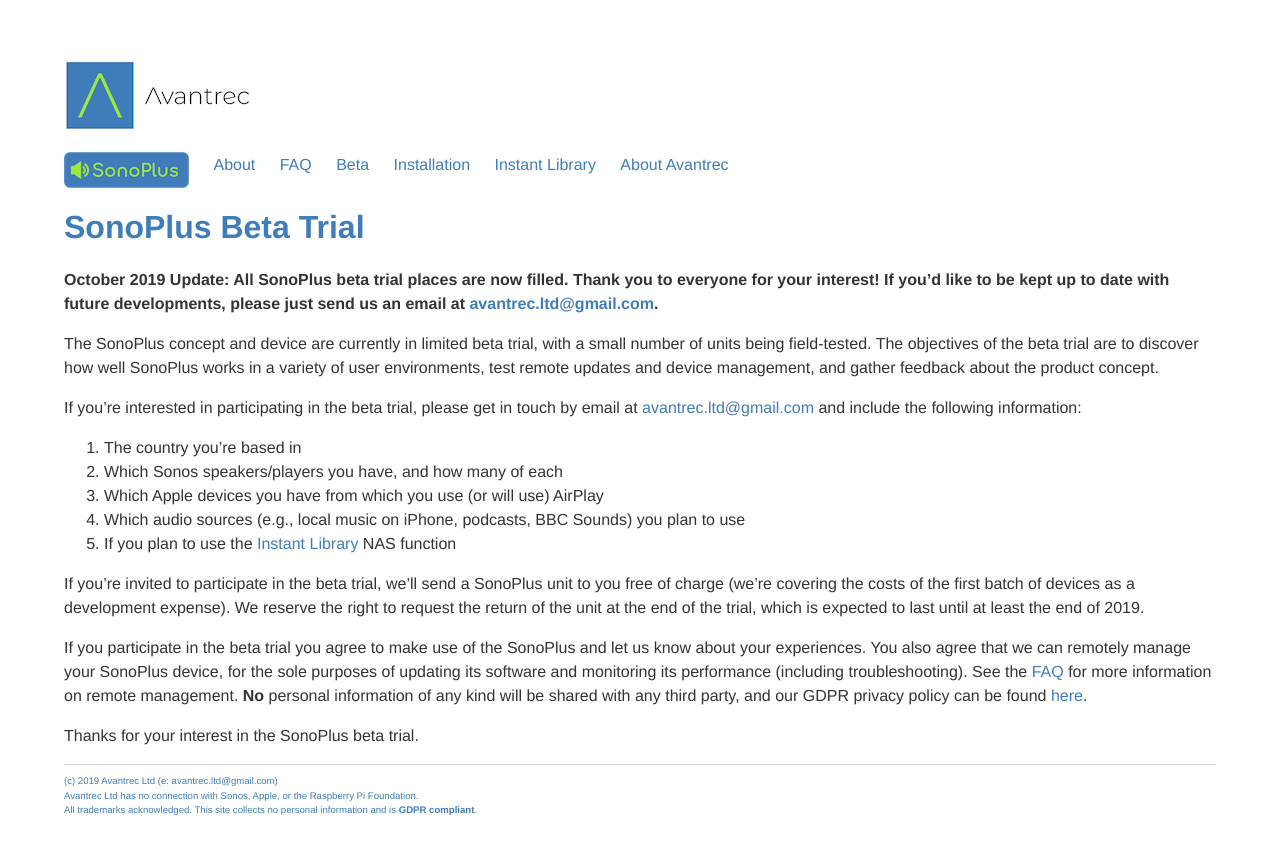
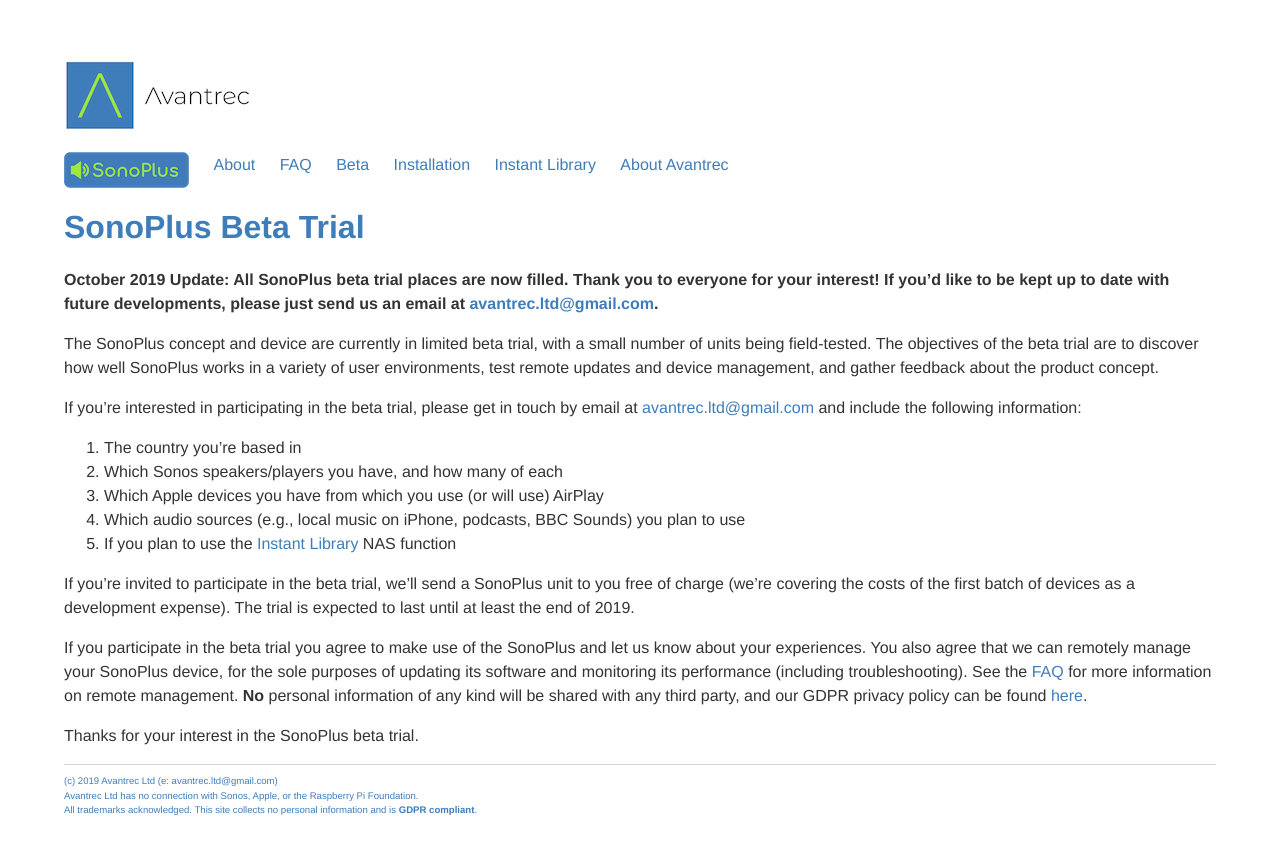
Before and after one commit to avantrec/avantrec.github.io, a Jekyll site: the page built from sonoplus/beta.md, in a window 1280 px wide. Shown: the top 854 px of the page. Built offline with Jekyll 4.4.1, drawn with Linux system fonts in a browser that asks for light colours.

Commit message:
Remove mention of returning the beta trial units.

```diff
--- a/sonoplus/beta.md
+++ b/sonoplus/beta.md
@@ -17,7 +17,7 @@
 1. Which audio sources (e.g., local music on iPhone, podcasts, BBC Sounds) you plan to use
 1. If you plan to use the [Instant Library](instantlibrary) NAS function
 
-If you're invited to participate in the beta trial, we'll send a SonoPlus unit to you free of charge (we're covering the costs of the first batch of devices as a development expense). We reserve the right to request the return of the unit at the end of the trial, which is expected to last until at least the end of 2019.
+If you're invited to participate in the beta trial, we'll send a SonoPlus unit to you free of charge (we're covering the costs of the first batch of devices as a development expense). The trial is expected to last until at least the end of 2019.
 
 If you participate in the beta trial you agree to make use of the SonoPlus and let us know about your experiences. You also agree that we can remotely manage your SonoPlus device, for the sole purposes of updating its software and monitoring its performance (including troubleshooting). See the [FAQ](faq.html#remote-management) for more information on remote management. **No** personal information of any kind will be shared with any third party, and our GDPR privacy policy can be found [here](../gdpr_privacy).
 
```
